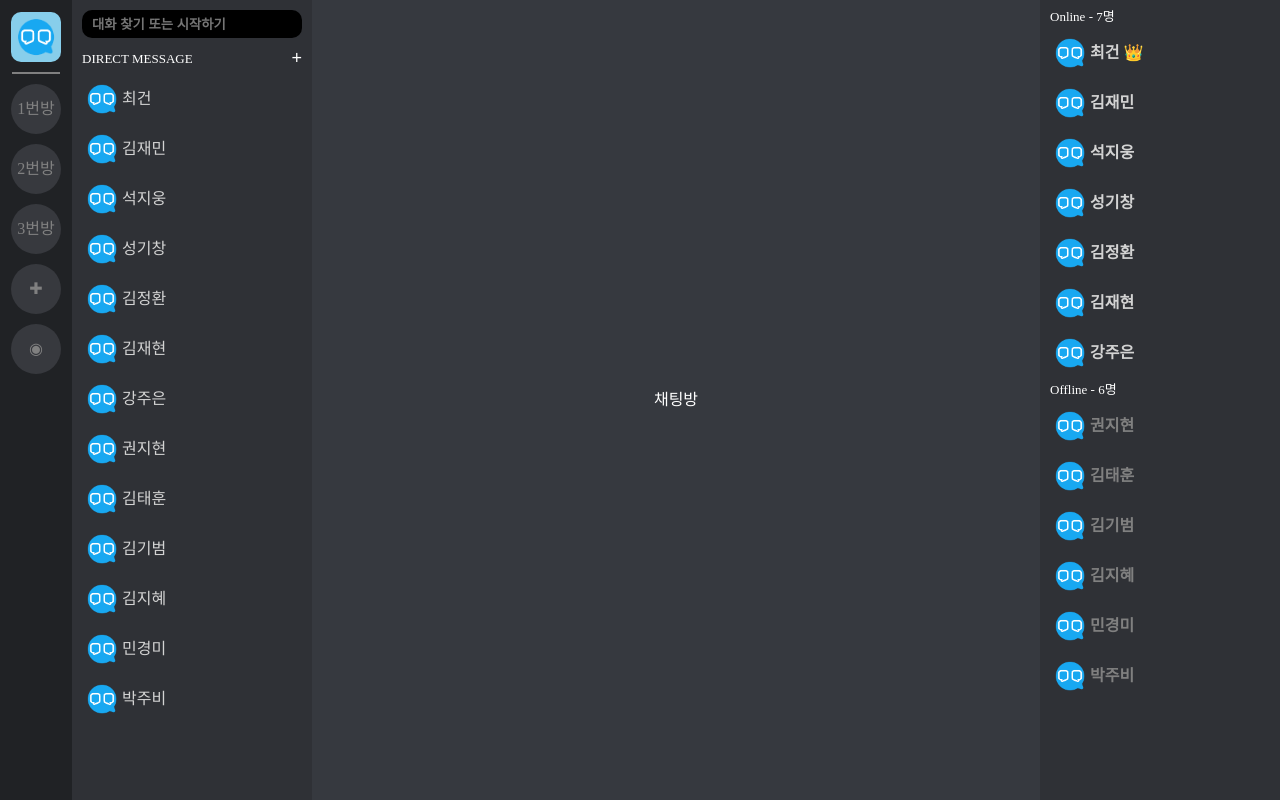
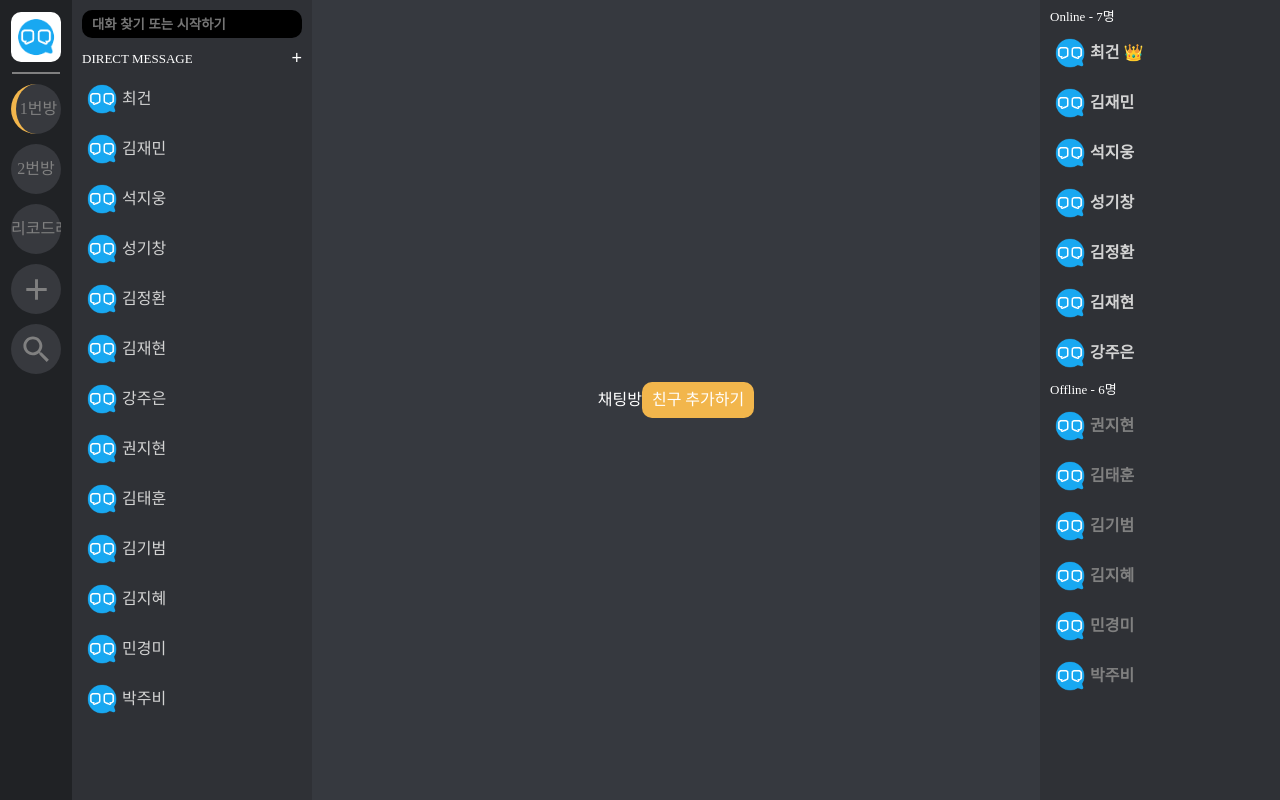
Before and after one commit to RECODE01/WithChat-Cilent, a React (Create React App) app in the folder withchat-client/: page / in a window 1280 px wide. Built offline with nearby package versions, Linux system fonts and the light colour scheme.

Commit message:
fix/#14/transformTSX searchFirend finished

```diff
--- a/withchat-client/package.json
+++ b/withchat-client/package.json
@@ -3,6 +3,9 @@
   "version": "0.1.0",
   "private": true,
   "dependencies": {
+    "@mui/icons-material": "^5.8.0",
+    "@mui/material": "^5.8.1",
+    "giphy-api": "^2.0.2",
     "@emotion/react": "^11.9.0",
     "@emotion/styled": "^11.8.1",
     "@fortawesome/fontawesome-svg-core": "^6.1.1",
--- /dev/null
+++ b/withchat-client/src/components/commons/button/AddFriend.tsx
@@ -0,0 +1,33 @@
+import styled from "@emotion/styled";
+import { Button } from "@mui/material";
+
+interface IPropsHeaderButtons {
+  content: string;
+  backgroundColor: string;
+  onClick: () => void;
+}
+
+interface IPropsHeaderButton {
+  backgroundColor: string;
+}
+
+export const HeaderButton = styled(Button)`
+  all: unset;
+  padding: 10px;
+  border-radius: 10px;
+  background-color: ${(props: IPropsHeaderButton) => props.backgroundColor};
+  cursor: pointer;
+`;
+
+export default function HeaderButtons(props: IPropsHeaderButtons) {
+  return (
+    <>
+      <HeaderButton
+        backgroundColor={props.backgroundColor}
+        onClick={props.onClick}
+      >
+        {props.content}
+      </HeaderButton>
+    </>
+  );
+}
--- a/withchat-client/src/components/units/chatting/chatters/chatters.Styles.ts
+++ b/withchat-client/src/components/units/chatting/chatters/chatters.Styles.ts
@@ -11,6 +11,9 @@ export const DmBox = styled.div`
   width: 240px;
   height: calc(100vh - 10px);
   overflow: scroll;
+  ::-webkit-scrollbar {
+    display: none;
+  }
 `;
 
 export const OnOffCategory = styled.div`
--- a/withchat-client/src/components/units/chatting/chattingRooms/chattingRoom.Styles.ts
+++ b/withchat-client/src/components/units/chatting/chattingRooms/chattingRoom.Styles.ts
@@ -1,20 +1,13 @@
-// import { keyframes } from "@emotion/react";
 import styled from "@emotion/styled";
 
-// const introAnimation = `
-//     from{
-//         t
-//     }
-//     to{
-//         opacity:0;
-//         visibility: hidden;
-//     }
-// `
+interface IProps {
+  currentTab: number;
+  menuIndex: number;
+}
 
 export const ChattingRoomWrapper = styled.div`
   padding: 12px;
   width: 72px;
-  height: 100vh;
   display: flex;
   flex-direction: column;
   align-items: center;
@@ -25,8 +18,12 @@ export const ChattingRoomDmList = styled.img`
   width: 50px;
   height: 50px;
   cursor: pointer;
-  background-color: skyblue;
+  background-color: white;
   border-radius: 10px;
+  :hover {
+    transform: scale(1.1);
+    transition: 0.5s ease-in-out;
+  }
 `;
 
 export const ChattingRoomLine = styled.div`
@@ -37,6 +34,7 @@ export const ChattingRoomLine = styled.div`
 
 export const CurrentChattingRoom = styled.div`
   width: 50px;
+  height: 50px;
   color: gray;
   background-color: #37393e;
   border-radius: 50%;
@@ -45,16 +43,23 @@ export const CurrentChattingRoom = styled.div`
   justify-content: center;
   align-items: center;
   height: 50px;
+  border-left: ${(props: IProps) =>
+    props.currentTab === props.menuIndex ? "5px solid #F2B64C" : "none"};
+  transition: border-left 0.5s ease-in-out;
+
   :hover {
-    color: #18a8f1;
-    background-color: skyblue;
+    color: white;
+    background-color: #17a7f1;
     border-radius: 10px;
     cursor: pointer;
   }
+
+  div {
+    display: inline-block;
+    white-space: nowrap;
+    overflow: hidden;
+  }
 `;
 
-export const FindChattingRoom = styled(CurrentChattingRoom)`
-  border-radius: 50%;
-`;
-
+export const FindChattingRoom = styled(CurrentChattingRoom)``;
 export const AddChattingRoom = styled(FindChattingRoom)``;
--- a/withchat-client/src/components/units/chatting/chattingRooms/chattingRooms.Container.tsx
+++ b/withchat-client/src/components/units/chatting/chattingRooms/chattingRooms.Container.tsx
@@ -1,25 +1,53 @@
+import { useState } from "react";
+import AddIcon from "@mui/icons-material/Add";
+import SearchIcon from "@mui/icons-material/Search";
 import * as S from "./ChattingRoom.Styles";
 
 export default function ChattingRoomList() {
+  const [currentTab, setCurrentTab] = useState(0);
   const chattingList = [
     { id: "1", name: "1번방" },
     { id: "2", name: "2번방" },
-    { id: "3", name: "3번방" },
+    { id: "3", name: "리코드레코드" },
   ];
+
+  const onClickSelectTab = (index: number) => {
+    setCurrentTab(index);
+  };
 
   return (
     <>
       <S.ChattingRoomWrapper>
         <S.ChattingRoomDmList src="/LOGO_WC.png" alt="DM 리스트" title="DM" />
         <S.ChattingRoomLine />
-        {chattingList.map((el) => (
-          <S.CurrentChattingRoom key={el.id} title={el.name}>
-            <div className="currentRoom" />
+        {chattingList.map((el, index) => (
+          <S.CurrentChattingRoom
+            className="transitionTap"
+            menuIndex={index}
+            key={el.id}
+            title={el.name}
+            currentTab={currentTab}
+            onClick={() => onClickSelectTab(index)}
+          >
             <div>{el.name}</div>
           </S.CurrentChattingRoom>
         ))}
-        <S.FindChattingRoom title="채팅방 추가">✚</S.FindChattingRoom>
-        <S.AddChattingRoom title="채팅방 찾기">◉</S.AddChattingRoom>
+        <S.FindChattingRoom
+          menuIndex={-1}
+          currentTab={chattingList.length}
+          title="채팅방 추가"
+          onClick={() => onClickSelectTab(chattingList.length)}
+        >
+          <AddIcon fontSize="large" />
+        </S.FindChattingRoom>
+        <S.AddChattingRoom
+          menuIndex={-1}
+          currentTab={chattingList.length + 1}
+          title="채팅방 찾기"
+          onClick={() => onClickSelectTab(chattingList.length + 1)}
+        >
+          <SearchIcon fontSize="large" />
+        </S.AddChattingRoom>
       </S.ChattingRoomWrapper>
     </>
   );
--- a/withchat-client/src/components/units/chatting/dmList/directMessageList.Styled.ts
+++ b/withchat-client/src/components/units/chatting/dmList/DirectMessageList.Styles.ts
@@ -22,8 +22,11 @@ export const FindChat = styled.input`
 export const DmBox = styled.div`
   width: 240px;
   height: calc(100vh - 50px);
+  padding: 0 20px 0 0;
   overflow: scroll;
-  padding: 0 20px 0 0;
+  ::-webkit-scrollbar {
+    display: none;
+  }
 `;
 
 export const AddDmBox = styled.div`
--- a/withchat-client/src/components/units/chatting/dmList/directMessageList.Container.tsx
+++ b/withchat-client/src/components/units/chatting/dmList/directMessageList.Container.tsx
@@ -1,4 +1,4 @@
-import * as S from "./DirectMessageList.Styled";
+import * as S from "./DirectMessageList.Styles";
 
 export default function DirectMessageList() {
   const dmList = [
--- a/withchat-client/src/pages/main/index.tsx
+++ b/withchat-client/src/pages/main/index.tsx
@@ -1,8 +1,52 @@
+import { Box, Modal, Typography } from "@mui/material";
+import HeaderButtons from "components/commons/button/AddFriend";
 import Chatters from "components/units/chatting/chatters/Chatters.Container";
 import ChattingRoomList from "components/units/chatting/chattingRooms/ChattingRooms.Container";
 import DirectMessageList from "components/units/chatting/dmList/DirectMessageList.Container";
+import { ChangeEvent, useState } from "react";
+import axios from "axios";
 
 export default function MainPage() {
+  const [open, setOpen] = useState(false);
+  const [keyword, setKeyword] = useState("");
+  const [userList, setUserList] = useState([]);
+  const onClickModal = () => {
+    setOpen((prev) => !prev);
+  };
+
+  const onChangeSearchUser = (e: ChangeEvent<HTMLInputElement>) => {
+    setKeyword(e.target.value);
+  };
+
+  const onClickSearchUser = async () => {
+    const fetchUserList = await axios
+      .get("https://backend.withchat.site/users/search", {
+        params: { keyword },
+      })
+      .then((res: any) => {
+        return res.data.searchResult;
+      })
+      .catch((reason: any) => {
+        alert(reason.response.message);
+      });
+    setUserList(fetchUserList);
+  };
+
+  const style = {
+    position: "absolute" as "absolute",
+    top: "50%",
+    left: "50%",
+    transform: "translate(-50%, -50%)",
+    width: 500,
+    height: 500,
+    bgcolor: "#2F3136",
+    color: "white",
+    boxShadow: 24,
+    pt: 2,
+    px: 4,
+    pb: 3,
+  };
+
   return (
     <div style={{ display: "flex" }}>
       <ChattingRoomList />
@@ -19,6 +63,103 @@ export default function MainPage() {
         }}
       >
         채팅방
+        <HeaderButtons
+          content={"친구 추가하기"}
+          backgroundColor={"#F2B64C"}
+          onClick={onClickModal}
+        />
+        <Modal
+          open={open}
+          onClose={onClickModal}
+          aria-labelledby="modal-modal-title"
+          aria-describedby="modal-modal-description"
+          style={{ alignItems: "center", justifyContent: "center" }}
+        >
+          <Box sx={style}>
+            <Typography id="modal-modal-title" variant="h6" component="h2">
+              친구 추가하기
+            </Typography>
+            <Typography id="modal-modal-description" sx={{ mt: 2 }}>
+              <div
+                style={{
+                  width: "100%",
+                  borderRadius: "10px",
+                  padding: "10px 0 10px 10px",
+                  color: "white",
+                  backgroundColor: "#202225",
+                  display: "flex",
+                }}
+              >
+                <input
+                  style={{
+                    width: "80%",
+                    padding: "10px",
+                    color: "white",
+                    backgroundColor: "#202225",
+                  }}
+                  placeholder="이름 혹은 닉네임, 이메일 주소로 친구를 검색해보세요!"
+                  onChange={onChangeSearchUser}
+                />
+                <button
+                  style={{
+                    borderRadius: "10px",
+                    padding: "10px",
+                    color: "white",
+                    backgroundColor: "#18A8F1",
+                  }}
+                  onClick={onClickSearchUser}
+                >
+                  검색하기
+                </button>
+              </div>
+            </Typography>
+            <Typography id="modal-modal-description2" sx={{ mt: 2 }}>
+              검색 결과 ({userList.length})
+            </Typography>
+            <div
+              style={{
+                width: "100%",
+                height: "70%",
+                overflow: "hidden",
+                overflowY: "scroll",
+                borderRadius: "10px",
+                padding: "10px",
+                color: "white",
+                backgroundColor: "#202225",
+                display: "flex",
+                flexDirection: "column",
+              }}
+            >
+              {userList.map((el: any) => (
+                <div
+                  key={el.id}
+                  style={{
+                    width: "100%",
+                    borderRadius: "10px",
+                    padding: "10px",
+                    display: "flex",
+                    justifyContent: "space-between",
+                  }}
+                >
+                  <div style={{ display: "flex", alignItems: "center" }}>
+                    <img src="/LOGO_WC.png" alt="사람" height={"30px"} />
+                    {el.nickName} ( {el.email} )
+                  </div>
+                  <button
+                    style={{
+                      borderRadius: "10px",
+                      padding: "10px",
+                      color: "white",
+                      backgroundColor: "#18A8F1",
+                    }}
+                  >
+                    추가하기
+                  </button>
+                </div>
+              ))}
+            </div>
+          </Box>
+        </Modal>
       </div>
       <Chatters />
     </div>
--- a/withchat-client/src/styles/GlobalStyles.ts
+++ b/withchat-client/src/styles/GlobalStyles.ts
@@ -1,8 +1,13 @@
 import { css } from "@emotion/react";
 
 export const globalStyles = css`
-
-  html,
+  html {
+    width: 100%;
+    height: 100%;
+    margin: 0;
+    padding: 0;
+    overflow: hidden;
+  }
   body,
   div,
   span,
```
Also changed, not shown: 1 other file (tests, documents, lock files or other folders).
